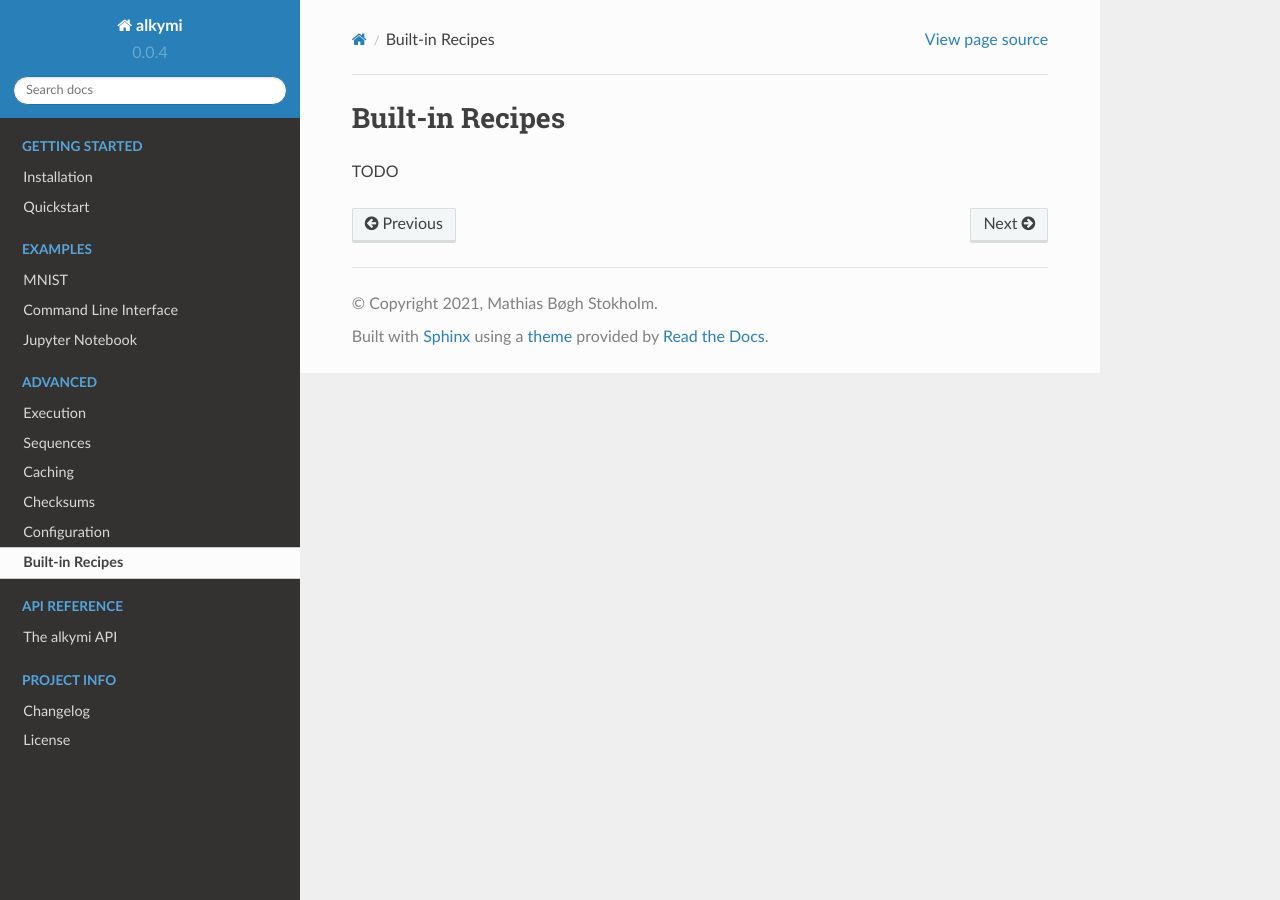
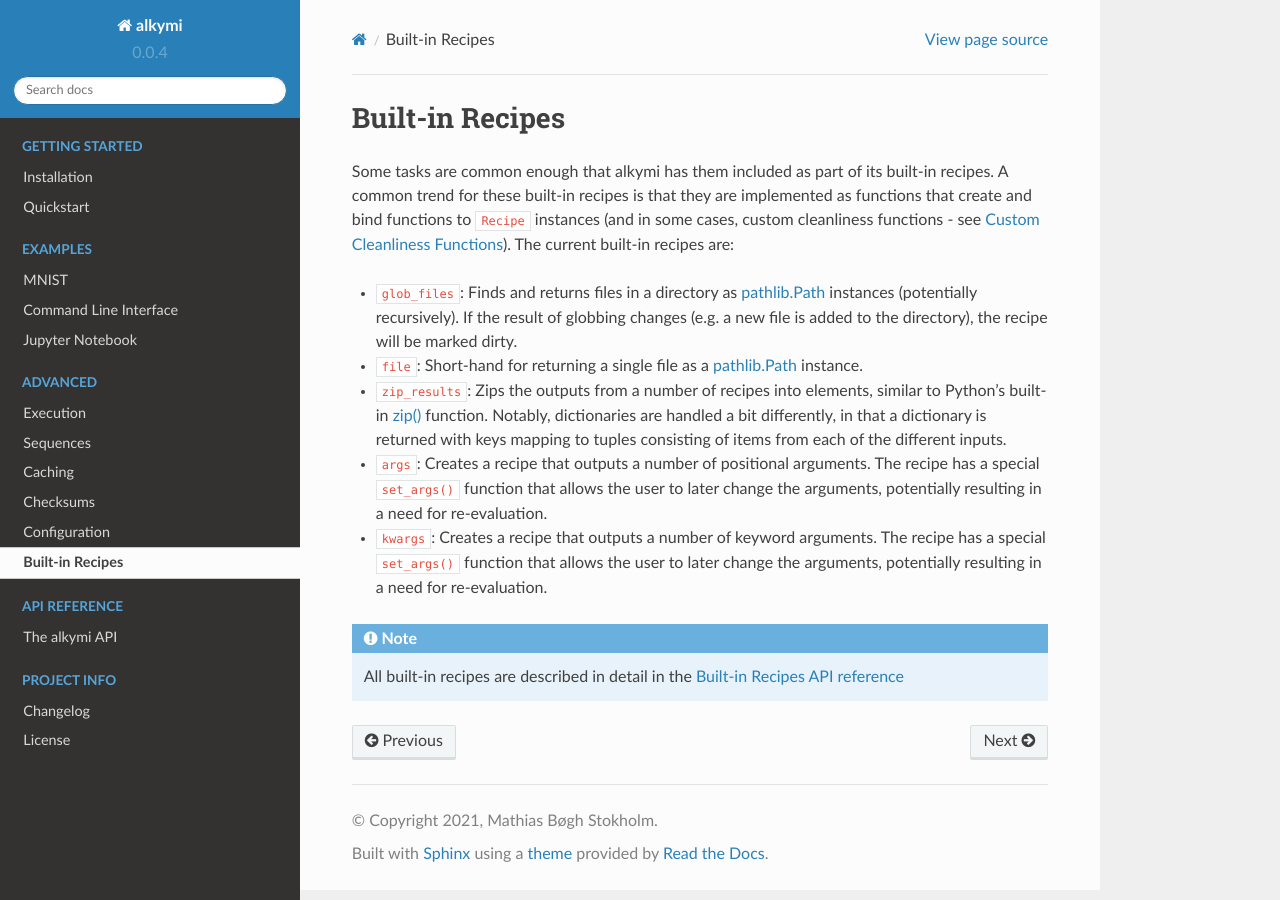
Before and after one commit to MathiasStokholm/alkymi, a Sphinx documentation site: the page built from docs/source/advanced/built_in_recipes.rst, in a window 1280 px wide. Built offline with Sphinx 7.4.7 and the Read the Docs theme 2.0.0, drawn with Linux system fonts in a browser that asks for light colours.

Commit message:
Wrote built-in recipes doc

```diff
--- a/docs/source/advanced/built_in_recipes.rst
+++ b/docs/source/advanced/built_in_recipes.rst
@@ -3,4 +3,24 @@
 Built-in Recipes
 ================
 
-TODO
+Some tasks are common enough that alkymi has them included as part of its built-in recipes. A common trend for these
+built-in recipes is that they are implemented as functions that create and bind functions to ``Recipe`` instances (and
+in some cases, custom cleanliness functions - see :ref:`custom_cleanliness`). The current built-in recipes are:
+
+* ``glob_files``: Finds and returns files in a directory as
+  `pathlib.Path <https://docs.python.org/3/library/pathlib.html#pathlib.Path>`_ instances (potentially recursively). If
+  the result of globbing changes (e.g. a new file is added to the directory), the recipe will be marked dirty.
+* ``file``: Short-hand for returning a single file as a
+  `pathlib.Path <https://docs.python.org/3/library/pathlib.html#pathlib.Path>`_ instance.
+* ``zip_results``: Zips the outputs from a number of recipes into elements, similar to Python’s built-in
+  `zip() <https://docs.python.org/3/library/functions.html#zip>`_ function. Notably, dictionaries are handled a bit
+  differently, in that a dictionary is returned with keys mapping to tuples consisting of items from each of the
+  different inputs.
+* ``args``: Creates a recipe that outputs a number of positional arguments. The recipe has a special ``set_args()``
+  function that allows the user to later change the arguments, potentially resulting in a need for re-evaluation.
+* ``kwargs``: Creates a recipe that outputs a number of keyword arguments. The recipe has a special ``set_args()``
+  function that allows the user to later change the arguments, potentially resulting in a need for re-evaluation.
+
+
+.. note::
+    All built-in recipes are described in detail in the :ref:`Built-in Recipes API reference <built_in_recipes_api>`
--- a/docs/source/advanced/checksums.rst
+++ b/docs/source/advanced/checksums.rst
@@ -4,7 +4,8 @@ Checksums
 =========
 
 alkymi uses checksums to determine whether nodes in the pipeline are up-to-date. Checksumming is implemented for
-arbitrary types by using a recursive MD5 checksum that takes nested types into account.
+arbitrary types by using a recursive MD5 checksum that takes nested types into account (see
+:ref:`Checksums API reference <checksums_api>`).
 
 
 .. rubric:: Functions
--- a/docs/source/advanced/execution.rst
+++ b/docs/source/advanced/execution.rst
@@ -62,6 +62,7 @@ Note that when a sequence of similar values (e.g. a list of strings) needs to ha
 (similar to Python's built-in ``map`` function), alkymi can perform partial evaluation and caching of the results (see
 :ref:`sequences`)
 
+.. _custom_cleanliness:
 .. rubric:: Custom Cleanliness Functions
 
 Normally, alkymi operates under the assumption that bound functions are "pure", in that they take some inputs, and
--- a/docs/source/api/index.rst
+++ b/docs/source/api/index.rst
@@ -18,6 +18,8 @@ ForeachRecipe
 .. automodule:: alkymi.foreach_recipe
     :members:
 
+.. _checksums_api:
+
 Checksums
 ---------
 .. automodule:: alkymi.checksums
@@ -30,10 +32,14 @@ Serialization
 .. automodule:: alkymi.serialization
     :members:
 
+.. _lab:
+
 Lab
 ---
 .. automodule:: alkymi.lab
     :members:
+
+.. _built_in_recipes_api:
 
 Built-in Recipes
 ----------------
--- a/docs/source/examples/command_line.rst
+++ b/docs/source/examples/command_line.rst
@@ -3,7 +3,7 @@ Command Line Interface
 
 In some scenarios, you may need to automate multiple tasks, and writing a Python script script for each might be a bit
 tedious - a common example of this is a Makefile that has rules for "style" (style checking), "install" (fetch
-dependencies), etc. In this case, you can use alkymi's ``Lab`` functionality:
+dependencies), etc. In this case, you can use alkymi's :ref:`lab` functionality:
 
 .. code-block:: python
 
```
Also changed, not shown: 1 other file.
